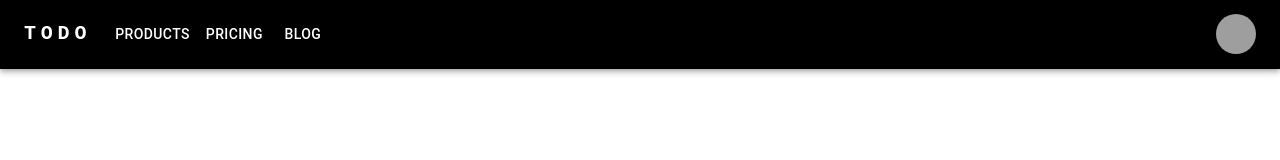
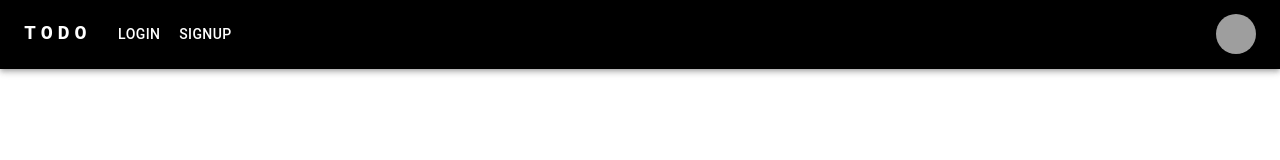
Before and after one commit to SnapperGee/todo, a React (Vite) app in the folder client/: page / in a window 1280 px wide. Shown: the top 160 px of the page. Built offline with nearby package versions, Linux system fonts and the light colour scheme; grey boxes are pictures that could not be loaded.

Commit message:
Change header menu items.

```diff
--- a/client/src/component/header-nav.tsx
+++ b/client/src/component/header-nav.tsx
@@ -11,7 +11,7 @@ import Button from "@mui/material/Button";
 import Tooltip from "@mui/material/Tooltip";
 import MenuItem from "@mui/material/MenuItem";
 
-const pages = ["Products", "Pricing", "Blog"];
+const pages = localStorage.getItem("token") ? ["Tasks", "Logout"] : ["Login", "Signup"];
 const settings = ["Profile", "Account", "Dashboard", "Logout"];
 
 export const HeaderNav = () =>
```
